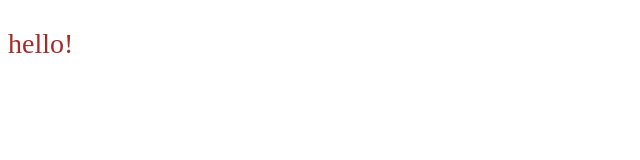
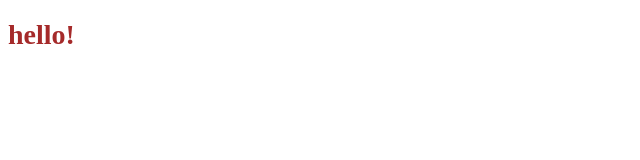
Before and after one commit to KomkovMS/Online-store-layout-option-2-, a plain HTML site: page index.html in a window 1280 px wide. Shown: the whole page, without its empty margins (0-640 px from the left). Drawn offline with Linux system fonts and the light colour scheme.

Commit message:
Change Title + hello

```diff
--- a/index.html
+++ b/index.html
@@ -6,7 +6,7 @@
     <link rel="stylesheet" href="style/style.css">
 </head>
 <body>
-<p>hello!</p>
+<h1>hello!</h1>
 
 <script src=""></script>
 </body>
--- a/style/style.css
+++ b/style/style.css
@@ -1,4 +1,4 @@
-p {
+h1 {
     color: brown;
     font-size: 28px;
 }
```
